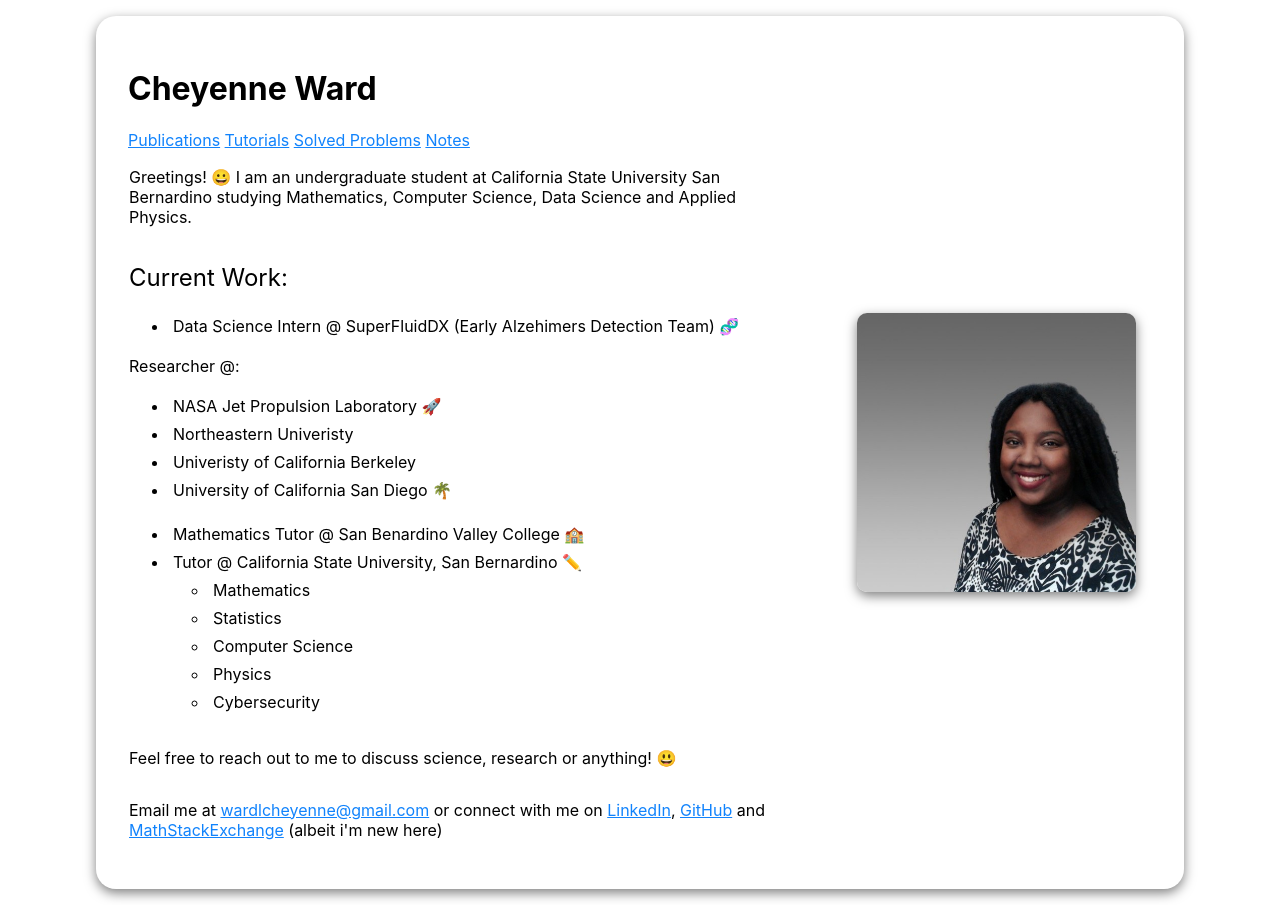
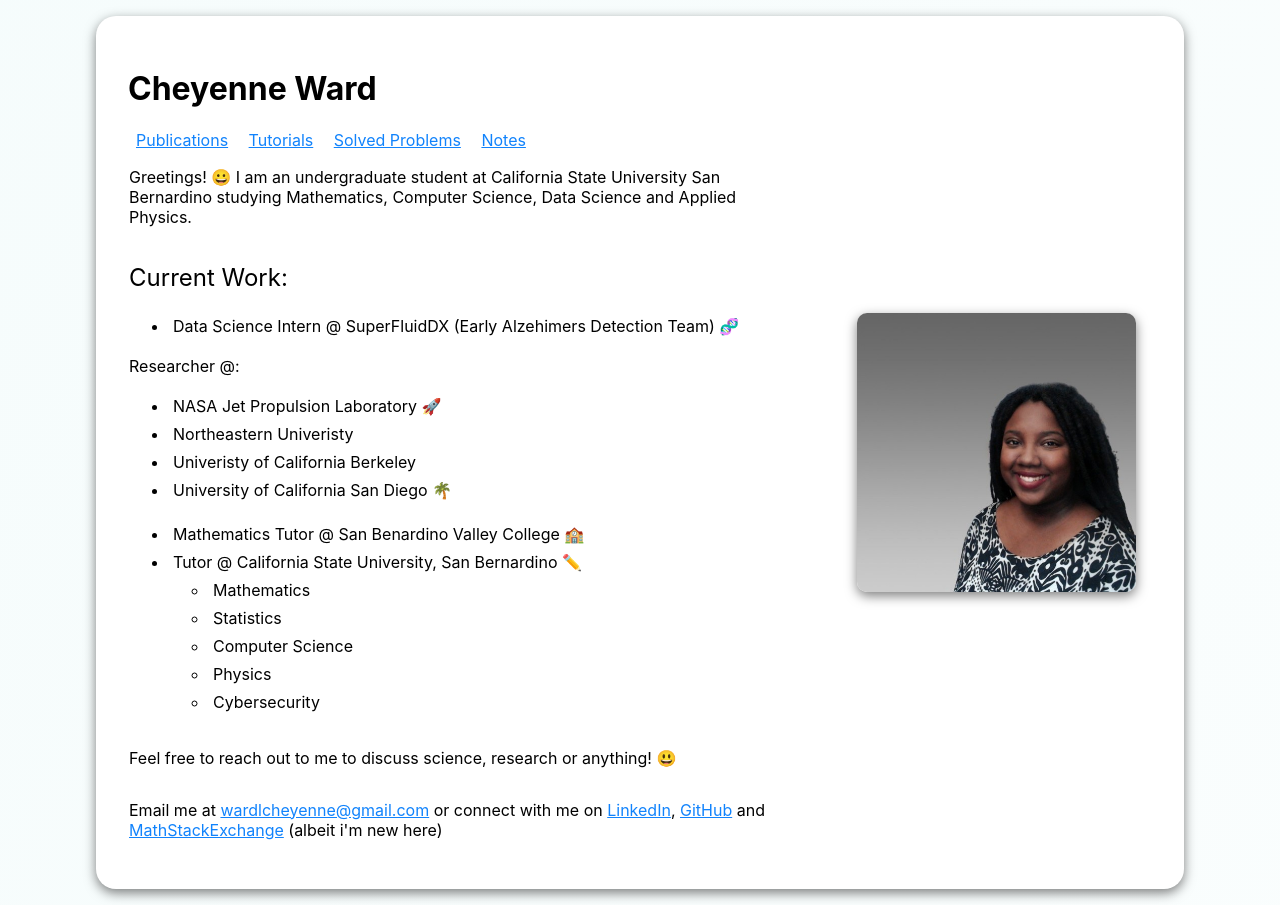
Before and after one commit to wardcheyenne/wardcheyenne, a plain HTML site: page index.html in a window 1280 px wide. Drawn offline with Linux system fonts and the light colour scheme.

Commit message:
Update style.css
Added updated CSS for background.

```diff
--- a/style.css
+++ b/style.css
@@ -5,15 +5,25 @@ body {
     display: flex;
     justify-content: center;
     align-items: center;
+    background: linear-gradient(120deg,   #effafa  , #ffffff);
+    background-size: 400% 400%;
+    animation: gradientAnimation 30s ease infinite;
 }
 
+@keyframes gradientAnimation {
+            0% { background-position: 0% 50%; }
+            50% { background-position: 100% 50%; }
+            100% { background-position: 0% 50%; }
+        }
 .container {
     display: flex;
     max-width: 1050px;
     width: 80%;
     margin: 1rem;
     padding: 2rem;
-    background: rgba(255, 255, 255, 0.1);
+    /*background-color: rgba(255, 255, 255, 0.1);*/
+    background-color: white;
+
     border-radius: 20px;
     box-shadow: 0 4px 12px rgba(0, 0, 0, 0.5);
     backdrop-filter: blur(10px);
@@ -60,3 +70,7 @@ a {
 li {
 	padding: 0.25em;
 }
+
+.main-links {
+	padding: 0.5em;
+}
```
